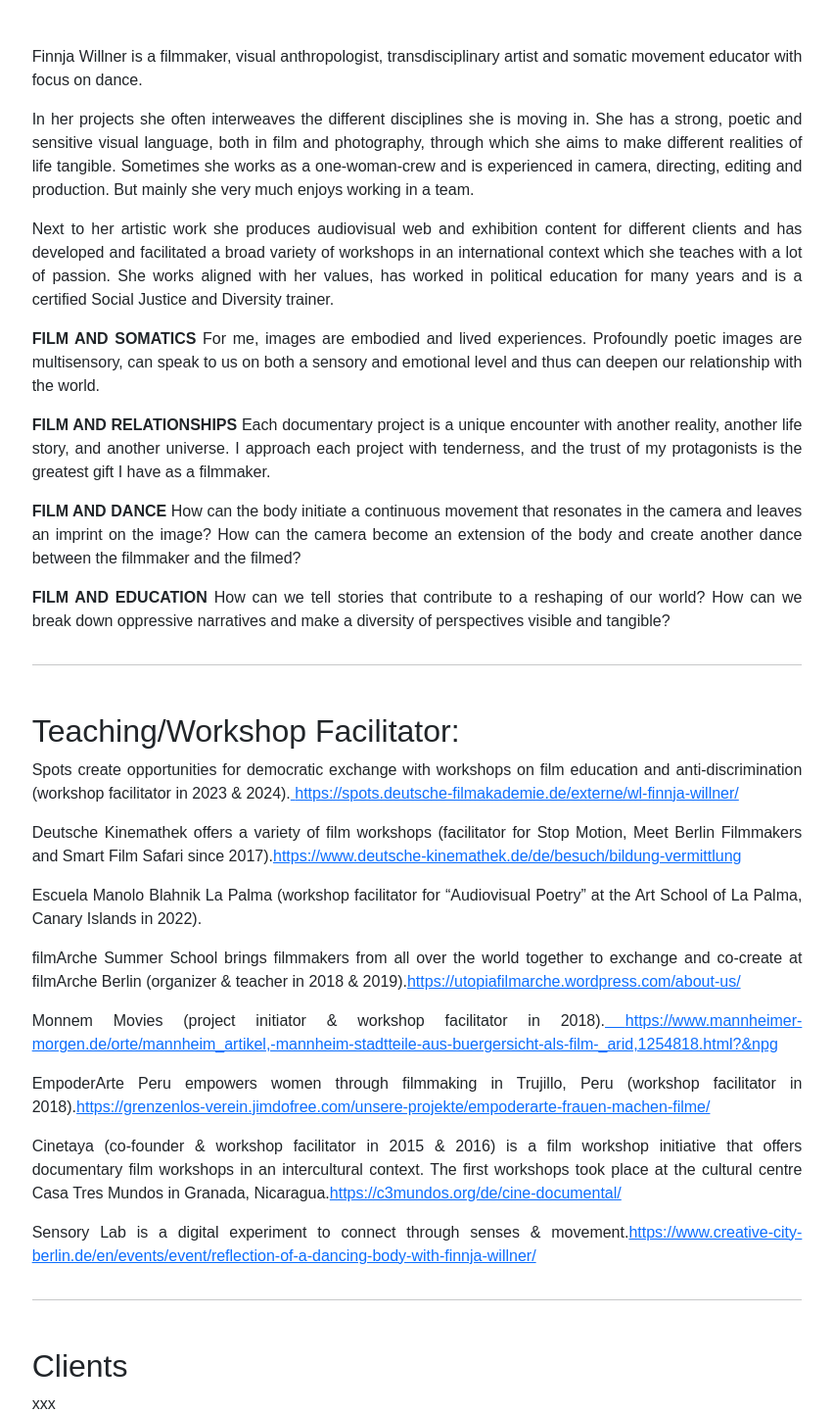
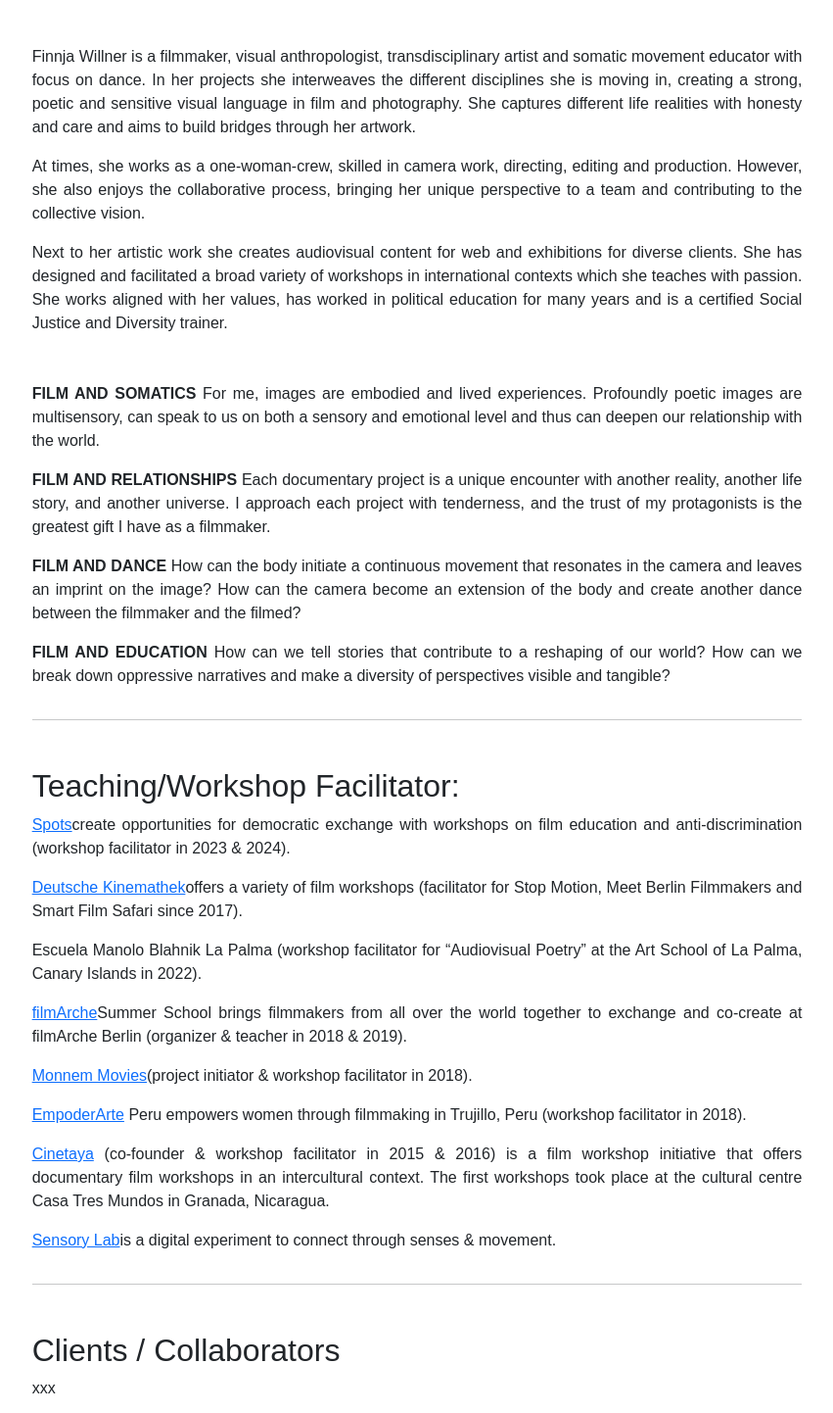
Before and after one commit to iluna007/Portfolio_06_Finnjaweb, a React (Vite) app: page /about in a window 1280 px wide. Shown: the part 588-2030 px from the top of the page at 98% size, without its empty margins (214-1065 px from the left). Built offline with nearby package versions, Linux system fonts and the light colour scheme; a web font is replaced by a local one.

Commit message:
nuevos cambios

```diff
--- a/src/pages/about.jsx
+++ b/src/pages/about.jsx
@@ -29,27 +29,27 @@ const About = () => {
               <p>
                 Finnja Willner is a filmmaker, visual anthropologist,
                 transdisciplinary artist and somatic movement educator with
-                focus on dance.
+                focus on dance. In her projects she interweaves the different
+                disciplines she is moving in, creating a strong, poetic and
+                sensitive visual language in film and photography. She captures
+                different life realities with honesty and care and aims to build
+                bridges through her artwork.
               </p>
               <p>
-                In her projects she often interweaves the different disciplines
-                she is moving in. She has a strong, poetic and sensitive visual
-                language, both in film and photography, through which she aims
-                to make different realities of life tangible. Sometimes she
-                works as a one-woman-crew and is experienced in camera,
-                directing, editing and production. But mainly she very much
-                enjoys working in a team.
+                At times, she works as a one-woman-crew, skilled in camera work,
+                directing, editing and production. However, she also enjoys the
+                collaborative process, bringing her unique perspective to a team
+                and contributing to the collective vision.
               </p>
               <p>
-                Next to her artistic work she produces audiovisual web and
-                exhibition content for different clients and has developed and
-                facilitated a broad variety of workshops in an international
-                context which she teaches with a lot of passion. She works
-                aligned with her values, has worked in political education for
-                many years and is a certified Social Justice and Diversity
-                trainer.
+                Next to her artistic work she creates audiovisual content for
+                web and exhibitions for diverse clients. She has designed and
+                facilitated a broad variety of workshops in international
+                contexts which she teaches with passion. She works aligned with
+                her values, has worked in political education for many years and
+                is a certified Social Justice and Diversity trainer.
               </p>
-
+              <div className="mt-5"></div>
               <p>
                 <strong>FILM AND SOMATICS</strong> For me, images are embodied
                 and lived experiences. Profoundly poetic images are
@@ -85,21 +85,20 @@ const About = () => {
               <hr />
               <h2 className="mt-5">Teaching/Workshop Facilitator:</h2>
               <p>
-                Spots create opportunities for democratic exchange with
-                workshops on film education and anti-discrimination (workshop
-                facilitator in 2023 & 2024).
                 <a href=" https://spots.deutsche-filmakademie.de/externe/wl-finnja-willner/">
                   {" "}
-                  https://spots.deutsche-filmakademie.de/externe/wl-finnja-willner/
+                  Spots
                 </a>
+                create opportunities for democratic exchange with workshops on
+                film education and anti-discrimination (workshop facilitator in
+                2023 & 2024).
               </p>
               <p>
-                Deutsche Kinemathek offers a variety of film workshops
-                (facilitator for Stop Motion, Meet Berlin Filmmakers and Smart
-                Film Safari since 2017).
                 <a href="https://www.deutsche-kinemathek.de/de/besuch/bildung-vermittlung">
-                  https://www.deutsche-kinemathek.de/de/besuch/bildung-vermittlung
+                  Deutsche Kinemathek
                 </a>
+                offers a variety of film workshops (facilitator for Stop Motion,
+                Meet Berlin Filmmakers and Smart Film Safari since 2017).
               </p>
               <p>
                 Escuela Manolo Blahnik La Palma (workshop facilitator for
@@ -107,46 +106,42 @@ const About = () => {
                 Islands in 2022).
               </p>
               <p>
-                filmArche Summer School brings filmmakers from all over the
-                world together to exchange and co-create at filmArche Berlin
-                (organizer & teacher in 2018 & 2019).
                 <a href="https://utopiafilmarche.wordpress.com/about-us/">
-                  https://utopiafilmarche.wordpress.com/about-us/
+                  filmArche
                 </a>
+                Summer School brings filmmakers from all over the world together
+                to exchange and co-create at filmArche Berlin (organizer &
+                teacher in 2018 & 2019).
               </p>
               <p>
-                Monnem Movies (project initiator & workshop facilitator in
-                2018).
                 <a
                   href="                https://www.mannheimer-morgen.de/orte/mannheim_artikel,-mannheim-stadtteile-aus-buergersicht-als-film-_arid,1254818.html?&npg
 "
                 >
                   {" "}
-                  https://www.mannheimer-morgen.de/orte/mannheim_artikel,-mannheim-stadtteile-aus-buergersicht-als-film-_arid,1254818.html?&npg
+                  Monnem Movies
                 </a>
+                (project initiator & workshop facilitator in 2018).
               </p>
               <p>
-                EmpoderArte Peru empowers women through filmmaking in Trujillo,
-                Peru (workshop facilitator in 2018).
                 <a href="https://grenzenlos-verein.jimdofree.com/unsere-projekte/empoderarte-frauen-machen-filme/">
-                  https://grenzenlos-verein.jimdofree.com/unsere-projekte/empoderarte-frauen-machen-filme/
-                </a>
+                  EmpoderArte
+                </a>{" "}
+                Peru empowers women through filmmaking in Trujillo, Peru
+                (workshop facilitator in 2018).
               </p>
               <p>
-                Cinetaya (co-founder & workshop facilitator in 2015 & 2016) is a
-                film workshop initiative that offers documentary film workshops
-                in an intercultural context. The first workshops took place at
-                the cultural centre Casa Tres Mundos in Granada, Nicaragua.
-                <a href="https://c3mundos.org/de/cine-documental/">
-                  https://c3mundos.org/de/cine-documental/
-                </a>
+                <a href="https://c3mundos.org/de/cine-documental/">Cinetaya</a>{" "}
+                (co-founder & workshop facilitator in 2015 & 2016) is a film
+                workshop initiative that offers documentary film workshops in an
+                intercultural context. The first workshops took place at the
+                cultural centre Casa Tres Mundos in Granada, Nicaragua.
               </p>
               <p>
-                Sensory Lab is a digital experiment to connect through senses &
-                movement.
                 <a href="https://www.creative-city-berlin.de/en/events/event/reflection-of-a-dancing-body-with-finnja-willner/">
-                  https://www.creative-city-berlin.de/en/events/event/reflection-of-a-dancing-body-with-finnja-willner/
+                  Sensory Lab
                 </a>
+                is a digital experiment to connect through senses & movement.
               </p>
             </div>
 
@@ -156,7 +151,7 @@ const About = () => {
             <div className="col-2"></div>
             <div className="col">
               <hr />
-              <h2 className="mt-5">Clients</h2>
+              <h2 className="mt-5">Clients / Collaborators</h2>
               <p>xxx</p>
             </div>
 
```
